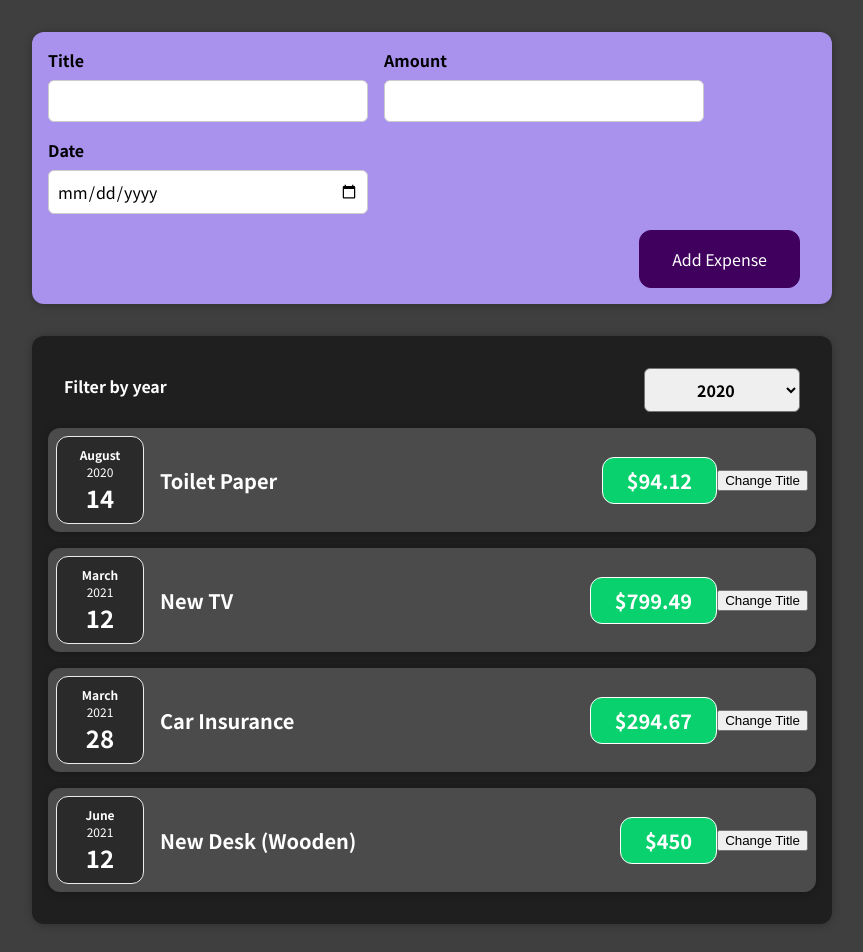
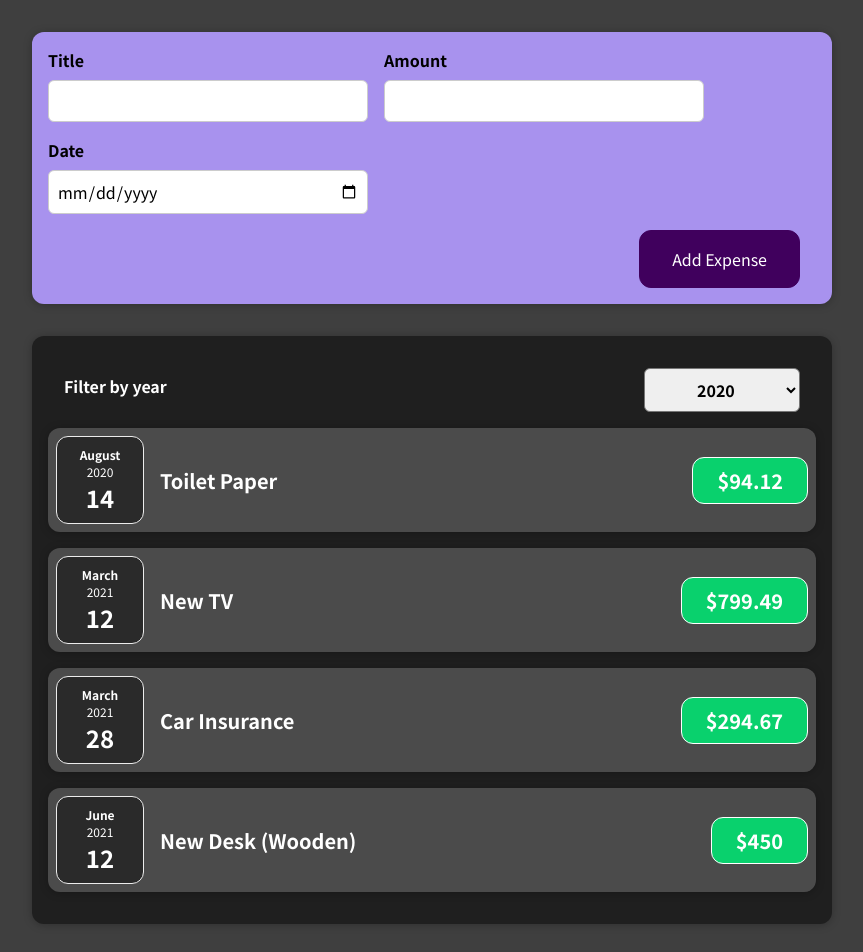
Before and after one commit to KJSmith530/Expense-Tracker, a React (Create React App) app: page / in a window 1280 px wide. Shown: the top 952 px of the page, without its empty margins (208-1071 px from the left). Built offline with nearby package versions, Linux system fonts and the light colour scheme.

Commit message:
dynamic code

```diff
--- a/src/components/ExpenseItem.js
+++ b/src/components/ExpenseItem.js
@@ -1,22 +1,15 @@
-import { useState } from "react";
 import "./ExpenseItem.css";
 import ExpenseDate from "./ExpenseDate";
 import Card from "./Card";
 
 function ExpenseItem(props) {
-  const [title, setTitle] = useState(props.title);
-
-  const clickHandler = () => {
-    setTitle("updated!");
-  };
   return (
     <Card className="expense-item">
       <ExpenseDate date={props.date} />
       <div className="expense-item__description">
-        <h2>{title}</h2>
+        <h2>{props.title}</h2>
         <div className="expense-item__price">${props.amount}</div>
       </div>
-      <button onClick={clickHandler}>Change Title</button>
     </Card>
   );
 }
--- a/src/components/Expenses.js
+++ b/src/components/Expenses.js
@@ -4,7 +4,7 @@ import Card from "./Card";
 import "./Expenses.css";
 import ExpenseFilter from "./ExpensesFilter";
 
-const Expenses = ({ expenses }) => {
+const Expenses = (props) => {
   const [filteredYear, setFilteredYear] = useState("2020");
 
   const filterChangeHandler = (selectedYear) => {
@@ -18,26 +18,13 @@ const Expenses = ({ expenses }) => {
           onChangeFilter={filterChangeHandler}
           selected={filteredYear}
         />
-        <ExpenseItem
-          title={expenses[0].title}
-          amount={expenses[0].amount}
-          date={expenses[0].date}
-        />
-        <ExpenseItem
-          title={expenses[1].title}
-          amount={expenses[1].amount}
-          date={expenses[1].date}
-        />
-        <ExpenseItem
-          title={expenses[2].title}
-          amount={expenses[2].amount}
-          date={expenses[2].date}
-        />
-        <ExpenseItem
-          title={expenses[3].title}
-          amount={expenses[3].amount}
-          date={expenses[3].date}
-        />
+        {props.expenses.map((expenses) => (
+          <ExpenseItem
+            title={expenses.title}
+            amount={expenses.amount}
+            date={expenses.date}
+          />
+        ))}
       </Card>
     </div>
   );
```
Also changed, not shown: 1 other file (tests, documents, lock files or other folders).
